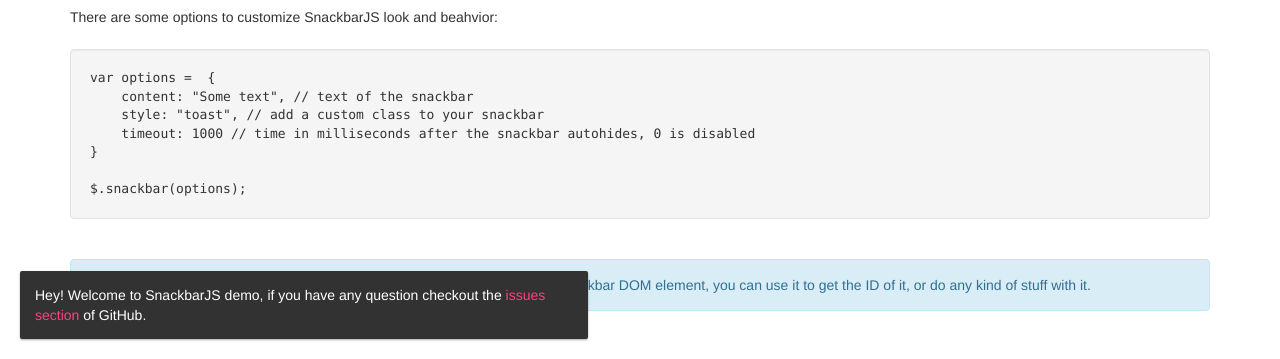
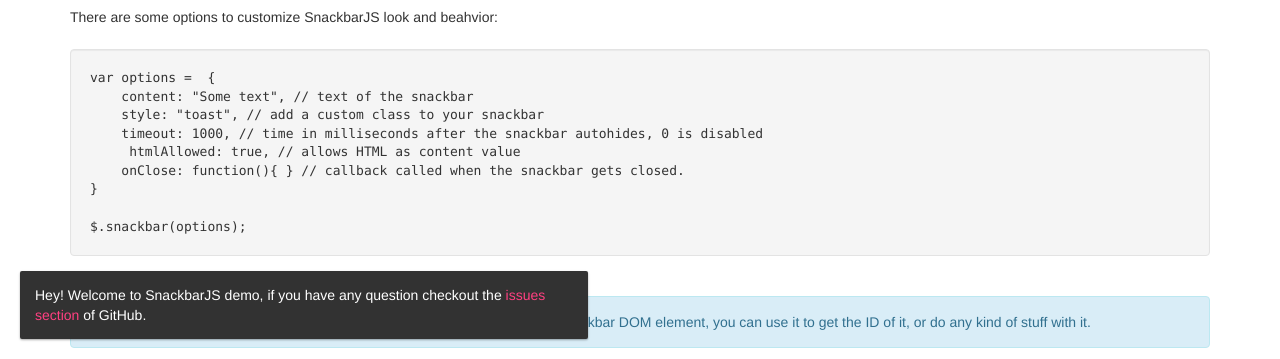
Before and after one commit to FezVrasta/snackbarjs, a website: page index.html in a window 1280 px wide. Shown: the part 441-800 px from the top of the page. Drawn offline with nearby package versions, Linux system fonts and the light colour scheme.

Commit message:
updated the options

```diff
--- a/index.html
+++ b/index.html
@@ -31,7 +31,9 @@
                         <pre class="well" style="display: block; margin: 20px 0;"><code>var options =  {
     content: "Some text", // text of the snackbar
     style: "toast", // add a custom class to your snackbar
-    timeout: 1000 // time in milliseconds after the snackbar autohides, 0 is disabled
+    timeout: 1000, // time in milliseconds after the snackbar autohides, 0 is disabled
+     htmlAllowed: true, // allows HTML as content value
+    onClose: function(){ } // callback called when the snackbar gets closed.
 }
 
 $.snackbar(options);</code></pre>
```
